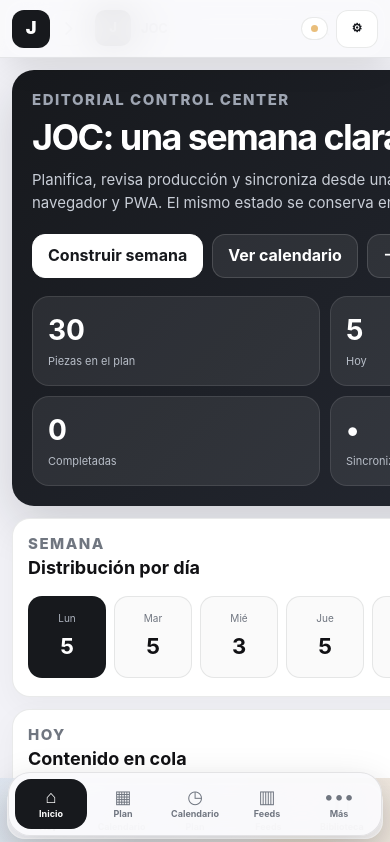
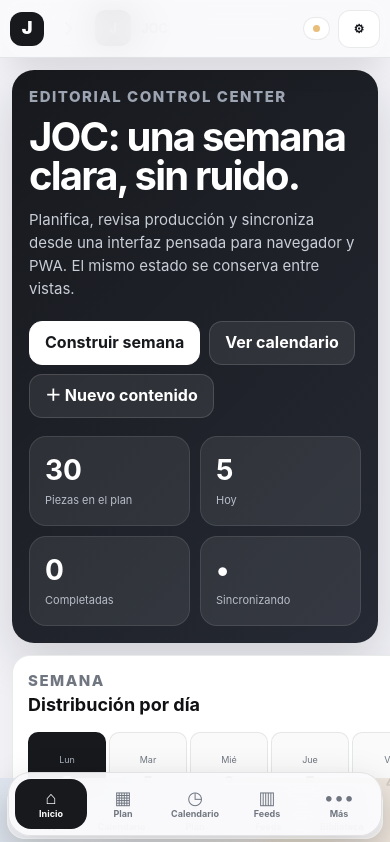
Before and after one commit to LordJeferies/editorial-os, a plain HTML site: page index.html in a window 390 px wide. Shown: the top 842 px of the page. Drawn offline with Linux system fonts and the light colour scheme.

Commit message:
feat: unify Editorial OS Web PWA Desktop responsive shell V12.24

```diff
--- /dev/null
+++ b/css/v1224-polish.css
@@ -0,0 +1,285 @@
+/*
+ Editorial OS V12.24
+ Shared precision / responsive layer for Web, PWA and macOS.
+*/
+
+:root{
+  --v1224-control-h:38px;
+  --v1224-touch-h:44px;
+}
+
+*,*::before,*::after{
+  box-sizing:border-box;
+}
+
+html{
+  width:100%;
+  min-width:0;
+  -webkit-text-size-adjust:100%;
+  text-size-adjust:100%;
+}
+
+body{
+  width:100%;
+  max-width:100%;
+  min-width:0;
+  overflow-x:hidden;
+  -webkit-font-smoothing:antialiased;
+  text-rendering:optimizeLegibility;
+}
+
+button,
+input,
+select,
+textarea{
+  font-family:-apple-system,BlinkMacSystemFont,"SF Pro Text",Inter,system-ui,sans-serif;
+}
+
+button,
+.btn{
+  line-height:1.15;
+}
+
+img,
+video,
+canvas,
+svg{
+  max-width:100%;
+}
+
+#glassRoot,
+#appScroller,
+.view,
+.panel,
+.toolbar,
+.controls,
+.control-row,
+.hero,
+.hero-main,
+#v1212Planner,
+#v1212Planner *,
+#v1221HomeHub,
+#v1221WebHeader,
+.v1221-header-center,
+.v1221-header-actions{
+  min-width:0;
+}
+
+.toolbar,
+.control-row,
+.v1221-header-actions,
+.v1221-hero-actions,
+.v1221-panel-head{
+  align-items:center;
+}
+
+.toolbar > *,
+.control-row > *,
+.v1221-header-actions > *{
+  min-width:0;
+}
+
+button,
+.btn,
+.v1221-header-actions button,
+.v1221-panel-head button{
+  min-height:var(--v1224-control-h);
+}
+
+.v1221-header-actions button,
+.v1221-navbtn,
+.v1221-dockbtn,
+.v1221-quick button{
+  line-height:1.1;
+}
+
+.v1221-context,
+.v1221-context b,
+.v1221-brandcopy,
+.v1221-header-center{
+  min-width:0;
+}
+
+.v1221-context b{
+  overflow:hidden;
+  text-overflow:ellipsis;
+  white-space:nowrap;
+}
+
+.v1221-days{
+  grid-template-columns:repeat(7,minmax(0,1fr))!important;
+}
+
+.v1221-grid,
+.v1221-hero,
+.v1221-hero-side,
+.v1221-quick{
+  min-width:0;
+}
+
+#v1212Planner{
+  width:100%;
+  max-width:100%;
+}
+
+#v1212Planner .v1212-topbar{
+  min-width:0;
+}
+
+@media (min-width:1280px){
+  html[data-editorial-webshell="1"] #appScroller{
+    max-width:1600px;
+    padding-left:28px!important;
+    padding-right:28px!important;
+  }
+}
+
+@media (min-width:960px) and (max-width:1279px){
+  html[data-editorial-webshell="1"] #appScroller{
+    padding-left:20px!important;
+    padding-right:20px!important;
+  }
+
+  .v1221-header-actions{
+    gap:6px!important;
+  }
+}
+
+@media (max-width:959px){
+  .v1221-grid{
+    grid-template-columns:1fr!important;
+  }
+
+  .v1221-hero{
+    grid-template-columns:1fr!important;
+  }
+
+  .v1221-hero-side{
+    grid-template-columns:repeat(2,minmax(0,1fr))!important;
+  }
+
+  .toolbar,
+  .control-row{
+    flex-wrap:wrap!important;
+  }
+}
+
+@media (max-width:719px){
+  :root{
+    --v1224-control-h:42px;
+  }
+
+  body{
+    padding-left:env(safe-area-inset-left);
+    padding-right:env(safe-area-inset-right);
+  }
+
+  button,
+  [role="button"],
+  input,
+  select{
+    min-height:var(--v1224-touch-h);
+  }
+
+  html[data-editorial-webshell="1"] #appScroller{
+    padding-left:max(10px,env(safe-area-inset-left))!important;
+    padding-right:max(10px,env(safe-area-inset-right))!important;
+  }
+
+  #v1221WebHeader{
+    padding-left:max(10px,env(safe-area-inset-left))!important;
+    padding-right:max(10px,env(safe-area-inset-right))!important;
+  }
+
+  .v1221-brandcopy small,
+  .v1221-header-center{
+    display:none!important;
+  }
+
+  .v1221-header-actions{
+    margin-left:auto;
+  }
+
+  .v1221-header-actions button{
+    min-width:44px;
+    padding-inline:10px!important;
+  }
+
+  .v1221-days{
+    gap:5px!important;
+  }
+
+  .v1221-day{
+    min-width:0;
+    padding:9px 4px!important;
+  }
+
+  .v1221-day b{
+    font-size:18px!important;
+  }
+
+  .v1221-quick{
+    grid-template-columns:repeat(2,minmax(0,1fr))!important;
+  }
+
+  .v1221-more-grid{
+    grid-template-columns:repeat(2,minmax(0,1fr))!important;
+  }
+}
+
+@media (max-width:429px){
+  .v1221-brandcopy{
+    display:none!important;
+  }
+
+  .v1221-mark{
+    width:34px!important;
+    height:34px!important;
+  }
+
+  .v1221-days{
+    gap:3px!important;
+  }
+
+  .v1221-day{
+    border-radius:10px!important;
+    padding-inline:2px!important;
+  }
+
+  .v1221-day span{
+    font-size:9px!important;
+  }
+
+  .v1221-day b{
+    font-size:16px!important;
+  }
+
+  .v1221-hero{
+    padding:17px!important;
+  }
+
+  .v1221-hero h1{
+    font-size:clamp(27px,11vw,40px)!important;
+  }
+}
+
+@media (display-mode:standalone){
+  body{
+    min-height:100dvh;
+  }
+
+  #v1221MobileDock{
+    bottom:max(8px,env(safe-area-inset-bottom))!important;
+  }
+}
+
+@media (prefers-reduced-motion:reduce){
+  *,
+  *::before,
+  *::after{
+    scroll-behavior:auto!important;
+    animation-duration:.01ms!important;
+    animation-iteration-count:1!important;
+    transition-duration:.01ms!important;
+  }
+}
--- a/index.html
+++ b/index.html
@@ -3,13 +3,13 @@
 <head>
 <meta charset="utf-8">
 <meta name="viewport" content="width=device-width,initial-scale=1,viewport-fit=cover">
-<title>JOC · Editorial OS V12.22</title>
+<title>JOC · Editorial OS V12.24</title>
 <meta name="description" content="Editorial OS multi-marca: biblioteca, calendario, emulador, feeds y sincronización.">
 <meta name="theme-color" content="#111214">
 <meta name="apple-mobile-web-app-capable" content="yes">
 <meta name="apple-mobile-web-app-status-bar-style" content="black-translucent">
 <meta name="apple-mobile-web-app-title" content="Editorial OS">
-<link rel="manifest" href="manifest.webmanifest?v=12.22">
+<link rel="manifest" href="manifest.webmanifest?v=12.24">
 <link rel="apple-touch-icon" href="icons/icon-192.png">
 
 
@@ -49,6 +49,7 @@
 <link rel="stylesheet" href="./css/v128.css">
 <link rel="stylesheet" href="./css/v129.css">
 <link rel="stylesheet" href="./css/v1220.css?v=12.22">
+  <link rel="stylesheet" href="./css/v1224-polish.css?v=12.24">
 </head>
 <body>
 <div id="glassRoot" data-theme="light">
@@ -650,6 +651,6 @@
 </div>
 
 <script src="./supabase-config.js?v=12.22"></script>
-<script src="./js/v1222-bootstrap.js?v=12.22"></script>
+<script src="./js/v1222-bootstrap.js?v=12.24"></script>
 </body>
 </html>
--- a/js/v1222-bootstrap.js
+++ b/js/v1222-bootstrap.js
@@ -1,7 +1,7 @@
 (function(){
 'use strict';
 
-var VERSION='12.23';
+var VERSION='12.24';
 var nativeDesktop=/EditorialOSDesktop/i.test(navigator.userAgent||'');
 var errors=[];
 var CORE=[
@@ -38,7 +38,7 @@ function loadScript(src,key,opts){
   opts=opts||{};
   return new Promise(function(resolve){
     if(q('script[data-editorial-module="'+key+'"]')){resolve(true);return}
-    var s=document.createElement('script');s.src=src+'?v=12.23';s.async=false;s.dataset.editorialModule=key;if(opts.module)s.type='module';
+    var s=document.createElement('script');s.src=src+'?v=12.24';s.async=false;s.dataset.editorialModule=key;if(opts.module)s.type='module';
     var done=false;
     function finish(ok){if(done)return;done=true;clearTimeout(timer);if(!ok)errors.push({module:key,src:src});resolve(ok)}
     var timer=setTimeout(function(){console.warn('Editorial OS: timeout',key);finish(false)},7000);
@@ -52,9 +52,9 @@ async function cleanDesktopCaches(){
     var regs=await navigator.serviceWorker?.getRegistrations?.()||[];
     if(regs.length)await Promise.all(regs.map(function(r){return r.unregister()}));
     if(window.caches){var keys=await caches.keys();await Promise.all(keys.filter(function(k){return /^editorial-os-/i.test(k)}).map(function(k){return caches.delete(k)}))}
-    if((regs.length||sessionStorage.getItem('editorialOsDesktopCacheClean')!=='1')&&!sessionStorage.getItem('editorialOsDesktopReloaded1223')){
+    if((regs.length||sessionStorage.getItem('editorialOsDesktopCacheClean')!=='1')&&!sessionStorage.getItem('editorialOsDesktopReloaded1224')){
       sessionStorage.setItem('editorialOsDesktopCacheClean','1');
-      sessionStorage.setItem('editorialOsDesktopReloaded1223','1');
+      sessionStorage.setItem('editorialOsDesktopReloaded1224','1');
       location.reload();
       return true;
     }
@@ -63,7 +63,7 @@ async function cleanDesktopCaches(){
 }
 function ensureWebShell(){
   if(nativeDesktop)return Promise.resolve(true);
-  if(!q('#v1221WebCss')){var l=document.createElement('link');l.id='v1221WebCss';l.rel='stylesheet';l.href='./css/v1221-web.css?v=12.23';document.head.appendChild(l)}
+  if(!q('#v1221WebCss')){var l=document.createElement('link');l.id='v1221WebCss';l.rel='stylesheet';l.href='./css/v1221-web.css?v=12.24';document.head.appendChild(l)}
   return loadScript('./js/v1221-web.js','v1221-web');
 }
 function loadVendor(local,cdn,test,key){
@@ -75,8 +75,8 @@ function loadVendor(local,cdn,test,key){
 }
 function loadServices(){
   Promise.allSettled([
-    loadVendor('./vendor/sortable.min.js?v=12.23','https://cdn.jsdelivr.net/npm/sortablejs@1.15.6/Sortable.min.js',function(){return !!window.Sortable},'sortable'),
-    loadVendor('./vendor/supabase.min.js?v=12.23','https://cdn.jsdelivr.net/npm/@supabase/supabase-js@2',function(){return !!window.supabase},'supabase')
+    loadVendor('./vendor/sortable.min.js?v=12.24','https://cdn.jsdelivr.net/npm/sortablejs@1.15.6/Sortable.min.js',function(){return !!window.Sortable},'sortable'),
+    loadVendor('./vendor/supabase.min.js?v=12.24','https://cdn.jsdelivr.net/npm/@supabase/supabase-js@2',function(){return !!window.supabase},'supabase')
   ]).then(function(){
     window.dispatchEvent(new CustomEvent('editorial:services-ready',{detail:{sortable:!!window.Sortable,supabase:!!window.supabase}}));
     try{if(window.supabase&&window.EDITORIAL_V123_API?.forceSync)window.EDITORIAL_V123_API.forceSync()}catch(e){}
@@ -85,7 +85,7 @@ function loadServices(){
 function scheduleServices(){if('requestIdleCallback'in window)requestIdleCallback(loadServices,{timeout:1800});else setTimeout(loadServices,700)}
 async function registerSW(){
   if(nativeDesktop||!('serviceWorker'in navigator))return;
-  try{var reg=await navigator.serviceWorker.register('./sw.js?v=12.23',{scope:'./',updateViaCache:'none'});reg.update?.()}catch(e){console.info('Editorial OS: Service Worker no disponible',e)}
+  try{var reg=await navigator.serviceWorker.register('./sw.js?v=12.24',{scope:'./',updateViaCache:'none'});reg.update?.()}catch(e){console.info('Editorial OS: Service Worker no disponible',e)}
 }
 function markReady(){
   setVersion();clearLegacyBootUI();
--- a/sw.js
+++ b/sw.js
@@ -1,7 +1,8 @@
-const CACHE='editorial-os-v12-23-stable';
+const CACHE='editorial-os-v12-24-canonical';
 const SHELL=[
   './','./index.html','./manifest.webmanifest','./supabase-config.js',
   './css/legacy.css','./css/v12.css','./css/v123.css','./css/v124.css','./css/v126.css','./css/v127.css','./css/v128.css','./css/v129.css','./css/v1212.css','./css/v1220.css','./css/v1221-web.css',
+  './css/v1224-polish.css',
   './js/v1222-bootstrap.js','./js/v123-data.js','./js/v123-sync.js','./js/v123-storage.js','./js/app-core.js','./js/v12-runtime.js','./js/v124-store.js','./js/v124-runtime.js','./js/v126-runtime.js','./js/v127-runtime.js','./js/v128-runtime.js','./js/v129-runtime.js','./js/v1212-runtime.js','./js/v1221-web.js','./js/v12-glass.js',
   './vendor/sortable.min.js','./vendor/supabase.min.js','./icons/icon-192.png','./icons/icon-512.png'
 ];
```
Also changed, not shown: manifest.webmanifest, 1 other file.
